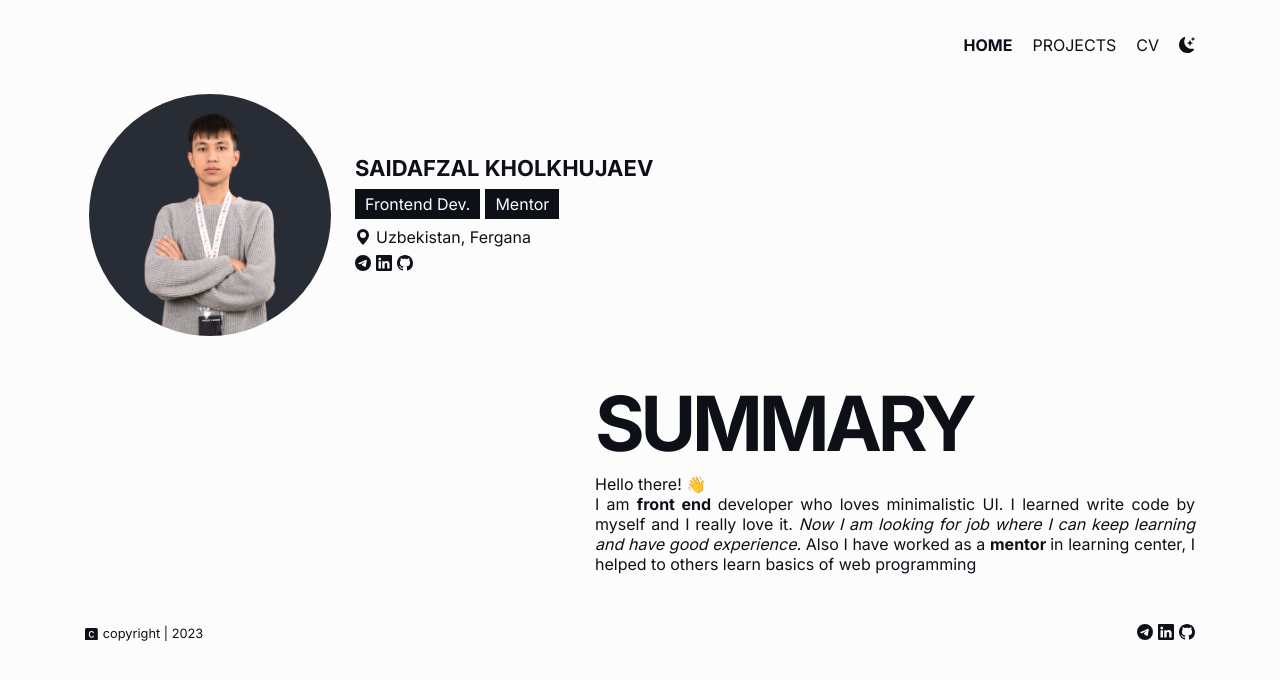
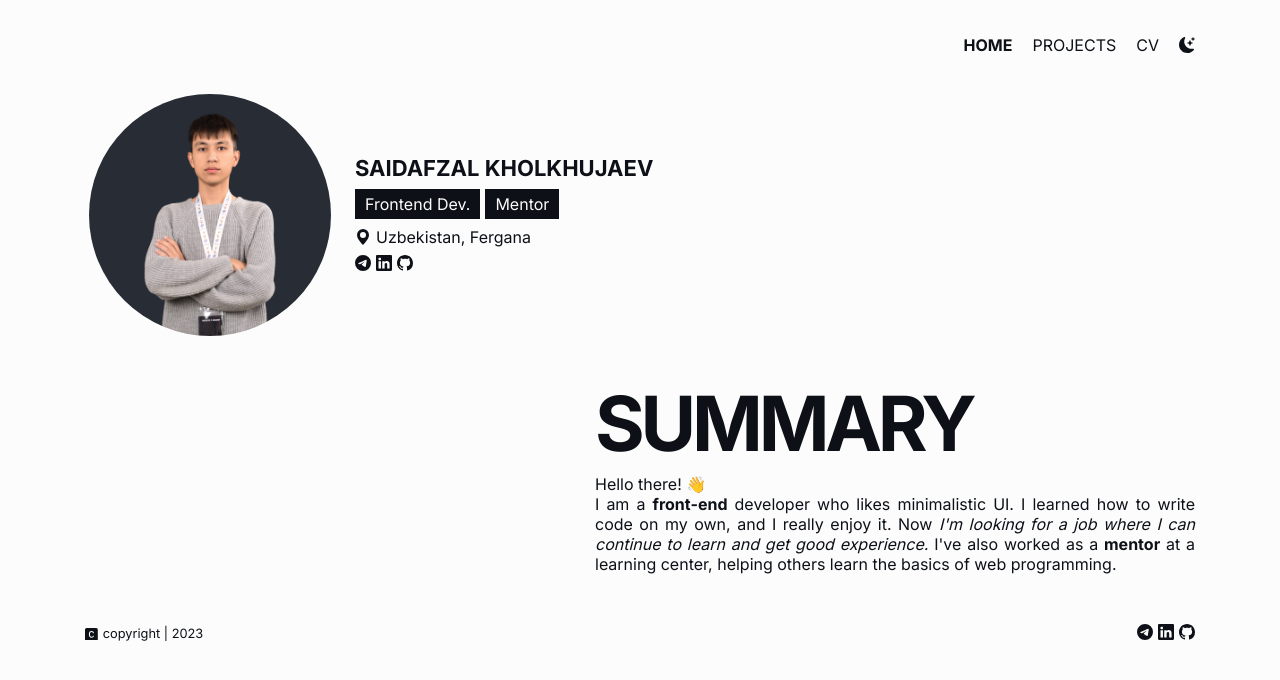
Before and after one commit to saidafzalkh/old-pws, a React (Vite) app: page / in a window 1280 px wide. Shown: the top 680 px of the page. Built offline with nearby package versions, Linux system fonts and the light colour scheme.

Commit message:
fix typo

```diff
--- a/src/data/Summary.data.ts
+++ b/src/data/Summary.data.ts
@@ -1,5 +1,5 @@
 export const summary = {
     about: "Saidafzal Kholkhujaev",
     title: "Summary",
-    content: "Hello there! 👋 </br> I am <b> front end </b> developer who loves minimalistic UI. I learned write code by myself and I really love it. <i> Now I am looking for job where I can keep learning and have good experience.</i> Also I have worked as a <b> mentor </b> in learning center, I helped to others learn basics of web programming"
+    content: "Hello there! 👋 <br /> I am a <b>front-end</b> developer who likes minimalistic UI. I learned how to write code on my own, and I really enjoy it. Now <i>I'm looking for a job where I can continue to learn and get good experience.</i> I've also worked as a <b>mentor</b> at a learning center, helping others learn the basics of web programming."
 }
```
